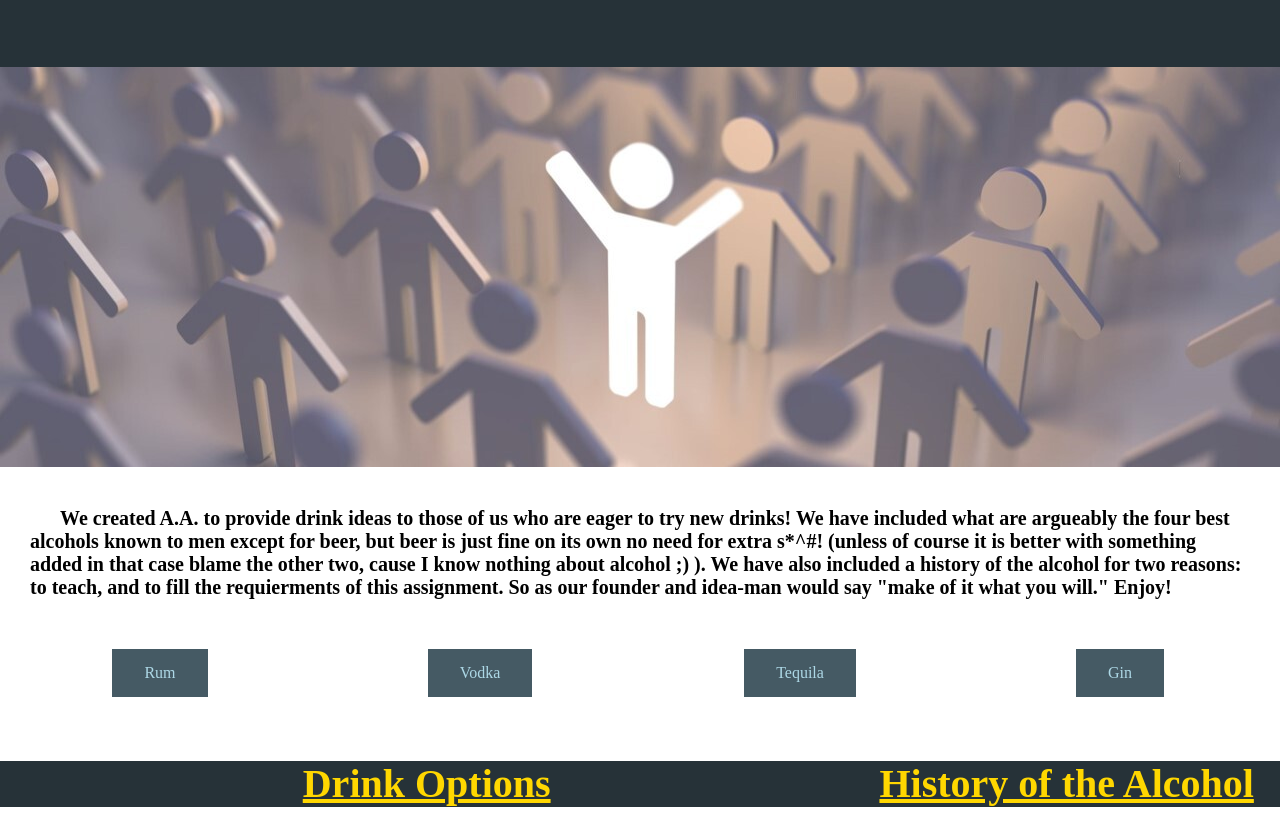
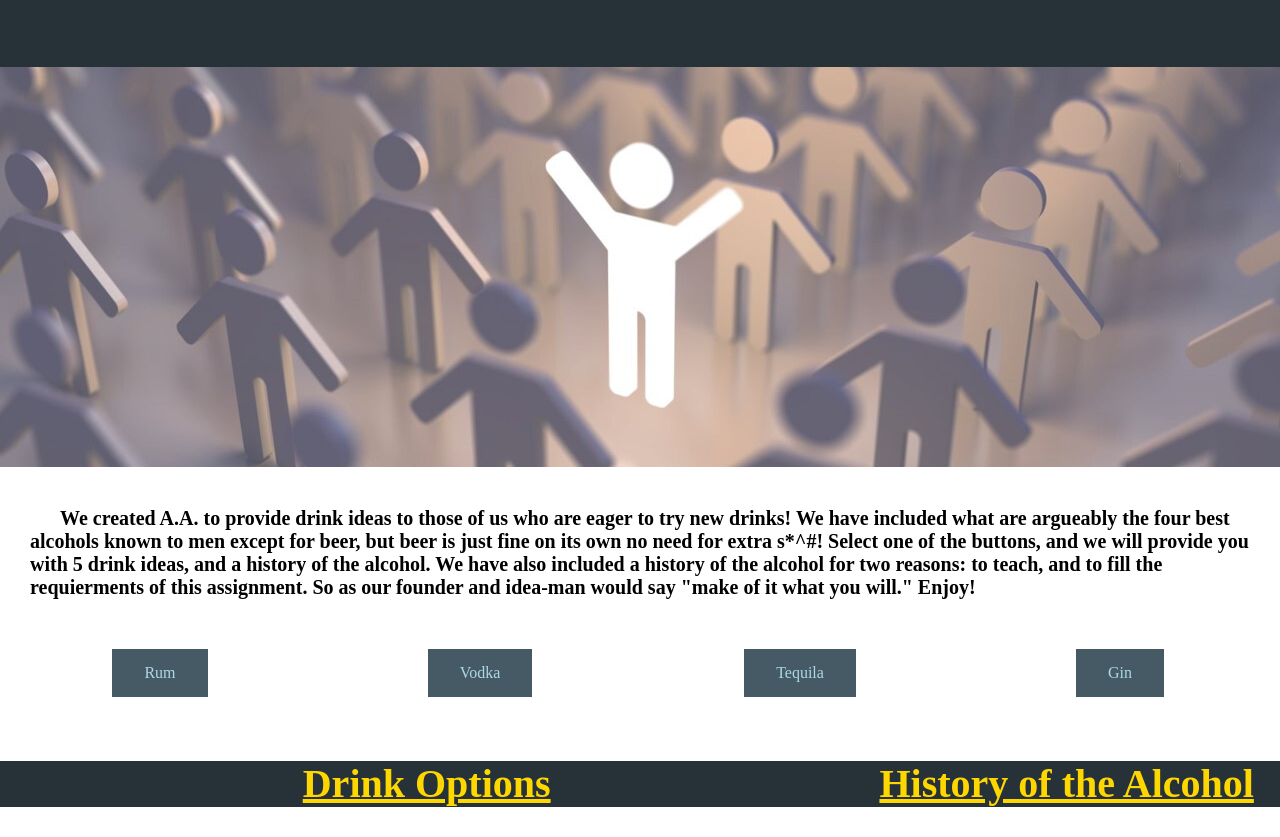
Before and after one commit to gardukman/ambitious-alcoholics, a plain HTML site: page index.html in a window 1280 px wide. Shown: the part 222-1059 px from the top of the page. Drawn offline with nearby package versions, Linux system fonts and the light colour scheme.

Commit message:
description

```diff
--- a/index.html
+++ b/index.html
@@ -25,10 +25,10 @@
     <section id="description">
         <p>We created A.A. to provide drink ideas to those of us who are eager to try new drinks!
             We have included what are argueably the four best alcohols known to men except for
-            beer, but beer is just fine on its own no need for extra s*^#! (unless of course it is better
-            with something added in that case blame the other two, cause I know nothing about
-            alcohol ;) ). We have also included a history of the alcohol for two reasons: to teach, and to fill
-            the requierments of this assignment. So as our founder and idea-man would say "make of it what you will."
+            beer, but beer is just fine on its own no need for extra s*^#! Select one of the buttons, and
+            we will provide you with 5 drink ideas, and a history of the alcohol. We have also included
+            a history of the alcohol for two reasons: to teach, and to fill the requierments of this
+            assignment. So as our founder and idea-man would say "make of it what you will."
             Enjoy!
         </p>
     </section>
```
